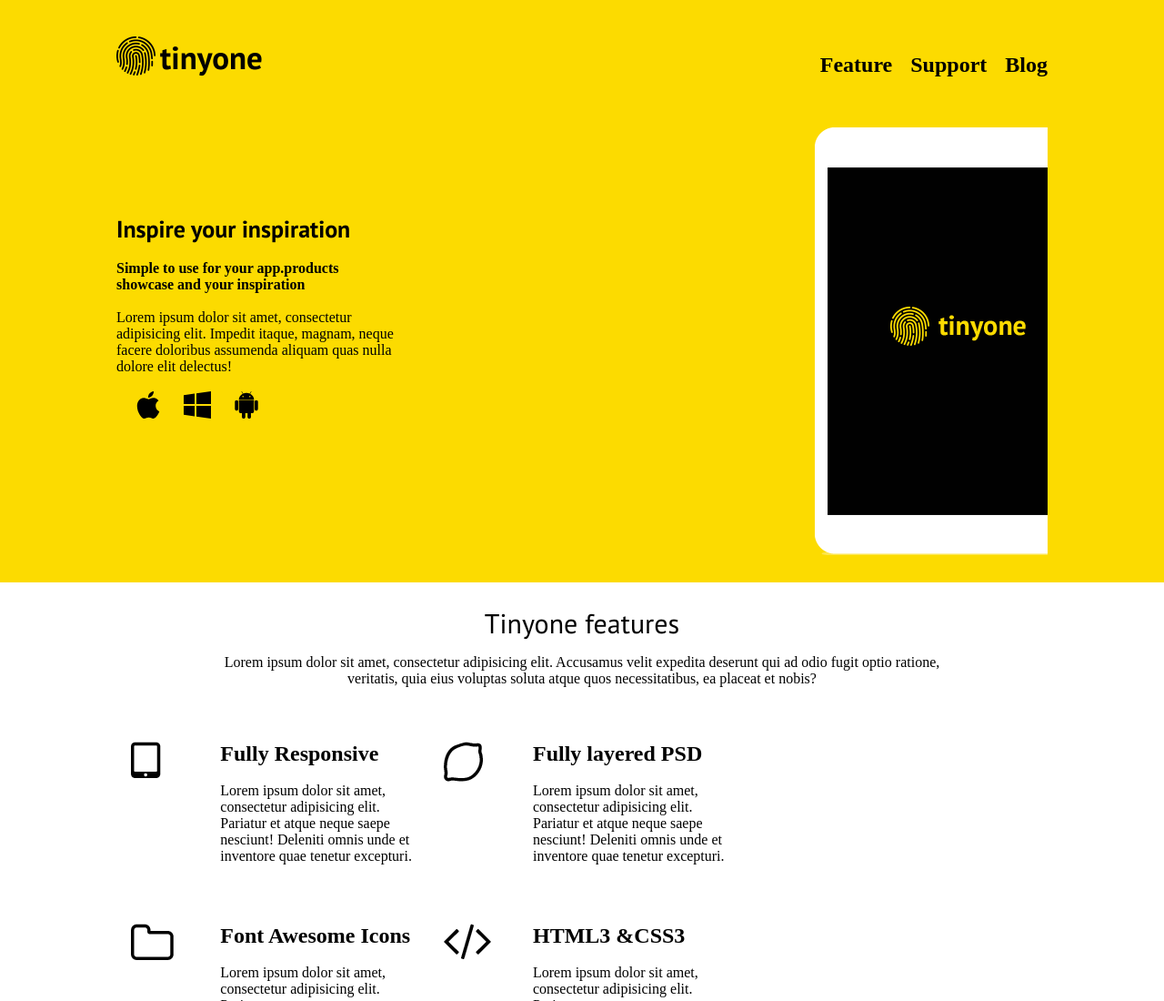
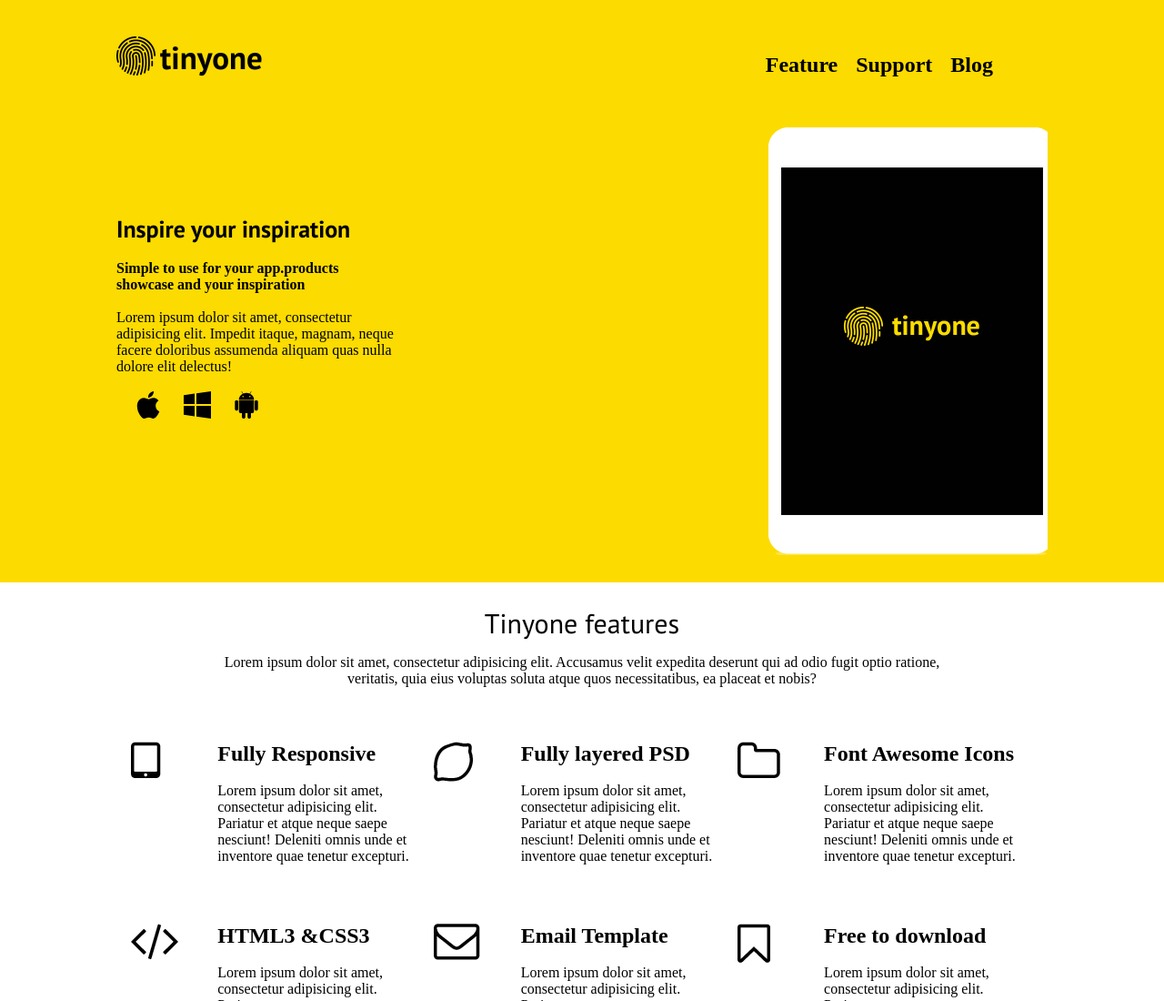
Before and after one commit to Fauzulhasan/tinyone, a plain HTML site: page index.html in a window 1280 px wide. Shown: the top 1100 px of the page at 91% size. Drawn offline with Linux system fonts and the light colour scheme.

Commit message:
Add files via upload

```diff
--- a/css/style.css
+++ b/css/style.css
@@ -38,6 +38,7 @@ padding: 0;}
 }
 .nav ul{
     float: right;
+    padding-right: 60px;
 }
 .nav ul li{
     list-style: none;
@@ -89,7 +90,7 @@ padding: 0;}
 }
 .banner_img{
     float: right;
-    width: 25%;
+    width: 30%;
 }
 /*banner end*/
 /*features sratr*/
@@ -127,7 +128,7 @@ padding: 0;}
 }
 .single{
     min-height: 200px;
-    width: 32%;
+    width: 31%;
     float: left;
     overflow: hidden;
      padding-left: 16px;
@@ -212,7 +213,7 @@ padding: 0;}
 }
 .footer_text{
     min-height: 200px;
-    width: 22%;
+    width: 21%;
     float: left;
     color: white;
     padding-left: 38px;
```
